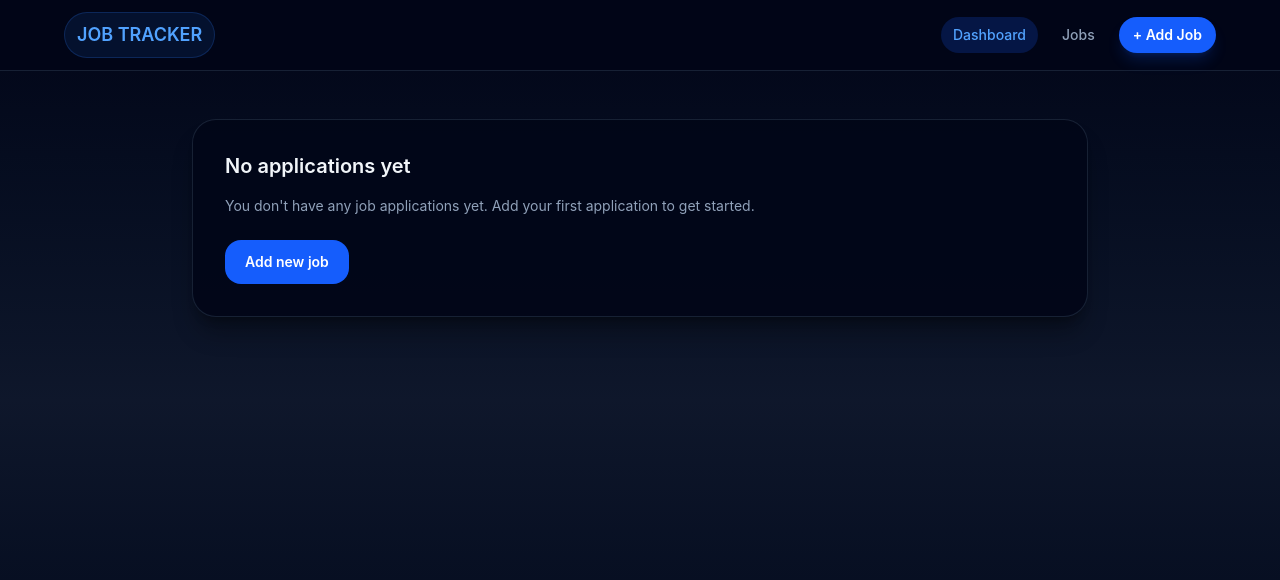
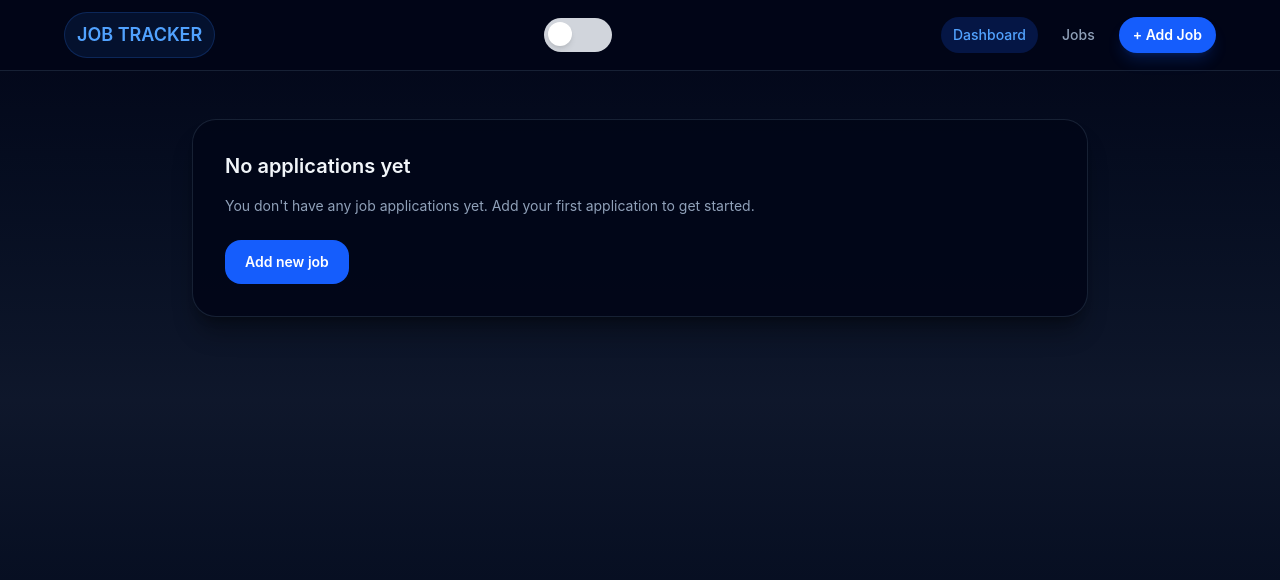
Before and after one commit to surajthapa-code/job-tracker, a React (Vite) app in the folder job-tracker/: page / in a window 1280 px wide. Shown: the top 580 px of the page. Built offline with nearby package versions, Linux system fonts and the light colour scheme.

Commit message:
added theme toggle in this too

```diff
--- /dev/null
+++ b/job-tracker/src/features/jobs/components/ToggleTheme.tsx
@@ -0,0 +1,77 @@
+import { useEffect, useState, type JSX } from "react";
+
+type Theme = "Light" | "Dark";
+
+function ThemeToggle(): JSX.Element {
+  const [theme, setTheme] = useState<Theme>(() => {
+    if (typeof window !== "undefined") {
+      const savedtheme = localStorage.getItem("theme") as Theme;
+      if (savedtheme === "Light" || savedtheme === "Dark") return savedtheme;
+
+      const systemPreferDark = window.matchMedia(
+        "(prefers-color-scheme: dark)",
+      ).matches;
+      return systemPreferDark ? "Dark" : "Light";
+    }
+    return "Light";
+  });
+
+  useEffect(() => {
+    if (typeof window === "undefined") return;
+
+    const root = window.document.documentElement;
+    if (theme === "Dark") {
+      root.classList.add("dark");
+    } else {
+      root.classList.remove("dark");
+    }
+    localStorage.setItem("theme", theme);
+  }, [theme]);
+
+  function toggleTheme() {
+    setTheme((prev) => (prev === "Dark" ? "Light" : "Dark"));
+  }
+
+  const isDark = theme === "Dark";
+
+  return (
+    <button
+      onClick={toggleTheme}
+      aria-label={`Switch to ${isDark ? "light" : "dark"} mode`}
+      className={`
+        relative w-[68px] h-[34px] rounded-full p-1 flex items-center transition-colors duration-300 cursor-pointer select-none focus:outline-none focus:ring-2 focus:ring-blue-400
+        ${isDark ? "bg-blue-600" : "bg-gray-300"}
+      `}
+    >
+      {/* Sliding Thumb */}
+      <div
+        className={`
+          absolute w-6 h-6 bg-white rounded-full shadow-md transition-transform duration-300 top-1 z-10
+          ${isDark ? "translate-x-[34px]" : "translate-x-0"}
+        `}
+      />
+
+      {/* Sun Icon */}
+      <span
+        className={`
+          absolute left-2 text-sm z-0 transition-opacity duration-300
+          ${isDark ? "opacity-0" : "opacity-100"}
+        `}
+      >
+        ☀️
+      </span>
+
+      {/* Moon Icon */}
+      <span
+        className={`
+          absolute right-2 text-sm z-0 transition-opacity duration-300
+          ${isDark ? "opacity-100" : "opacity-0"}
+        `}
+      >
+        🌙
+      </span>
+    </button>
+  );
+}
+
+export default ThemeToggle;
--- a/job-tracker/src/index.css
+++ b/job-tracker/src/index.css
@@ -1 +1,2 @@
 @import "tailwindcss";
+@variant dark (&:where(.dark, .dark *));
--- a/job-tracker/src/shared/components/Navbar.tsx
+++ b/job-tracker/src/shared/components/Navbar.tsx
@@ -1,4 +1,5 @@
 import { Link, NavLink } from "react-router-dom";
+import ThemeToggle from "../../features/jobs/components/ToggleTheme";
 // import { useTheme } from "../context/ThemeContext";
 // import { useEffect } from "react";
 
@@ -20,7 +21,7 @@ function Navbar() {
         >
           JOB TRACKER
         </Link>
-
+        <ThemeToggle />
         <div className="flex flex-wrap items-center justify-center gap-2 sm:justify-end sm:gap-3">
           <NavLink
             to="/"
```
